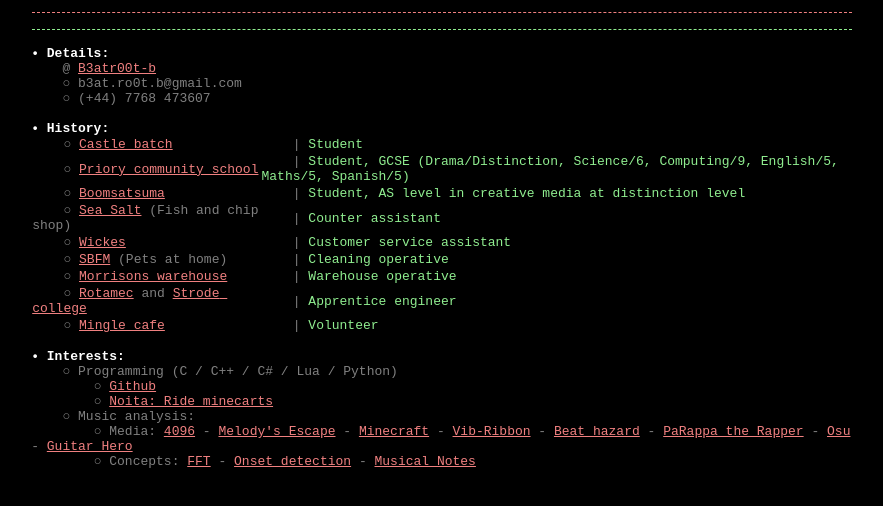
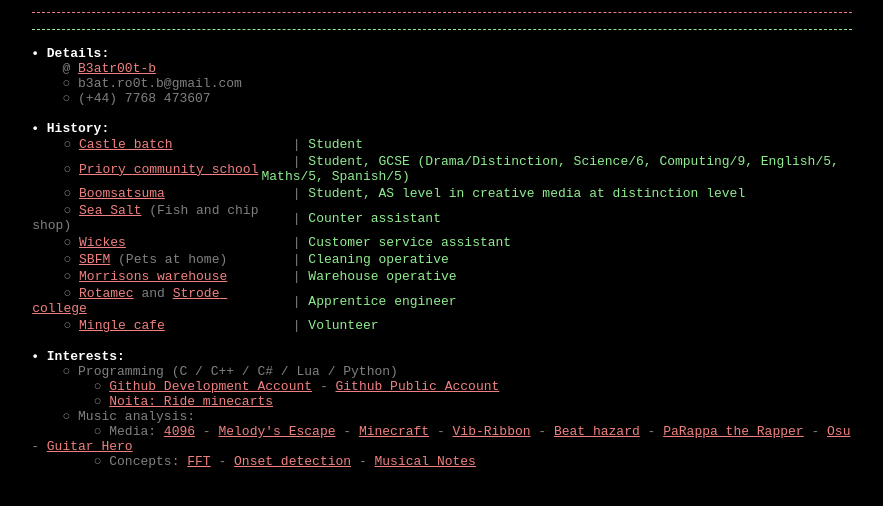
Before and after one commit to beatr00t/beatr00t.github.io, a plain HTML site: page index.html in a window 1280 px wide. Shown: the part 166-672 px from the top of the page, without its empty margins (198-1081 px from the left). Drawn offline with Linux system fonts and the light colour scheme.

Commit message:
Update index.html

```diff
--- a/index.html
+++ b/index.html
@@ -63,7 +63,7 @@ AKA; Loki Hornsby</td>
 </table>
 <b>• Interests:</b>
     ○ Programming (C / C++ / C# / Lua / Python)
-        ○ <a target="_blank" href="https://github.com/LokiHornsby">Github</a>
+        ○ <a target="_blank" href="https://github.com/LokiHornsby">Github Development Account</a> - <a target="_blank" href="https://github.com/beatr00t">Github Public Account</a>
         ○ <a target="_blank" href="https://steamcommunity.com/sharedfiles/filedetails/?id=2293957384">Noita: Ride minecarts</a>
     ○ Music analysis:
         ○ Media: <a target="_blank" href="https://www.youtube.com/watch?v=5BZLz21ZS_Y">4096</a> - <a target="_blank" href="https://www.melodysescape.com/">Melody's Escape</a> - <a target="_blank" href="https://www.youtube.com/watch?v=87_jKIL4d2A">Minecraft</a> - <a target="_blank" href="https://en.wikipedia.org/wiki/Vib-Ribbon">Vib-Ribbon</a> - <a target="_blank" href="https://en.wikipedia.org/wiki/Beat_Hazard">Beat hazard</a> - <a target="_blank" href="https://en.wikipedia.org/wiki/PaRappa_the_Rapper">PaRappa the Rapper</a> - <a target="_blank" href="https://osu.ppy.sh/">Osu</a> - <a target="_blank" href="https://en.wikipedia.org/wiki/Guitar_Hero">Guitar Hero</a>
```
